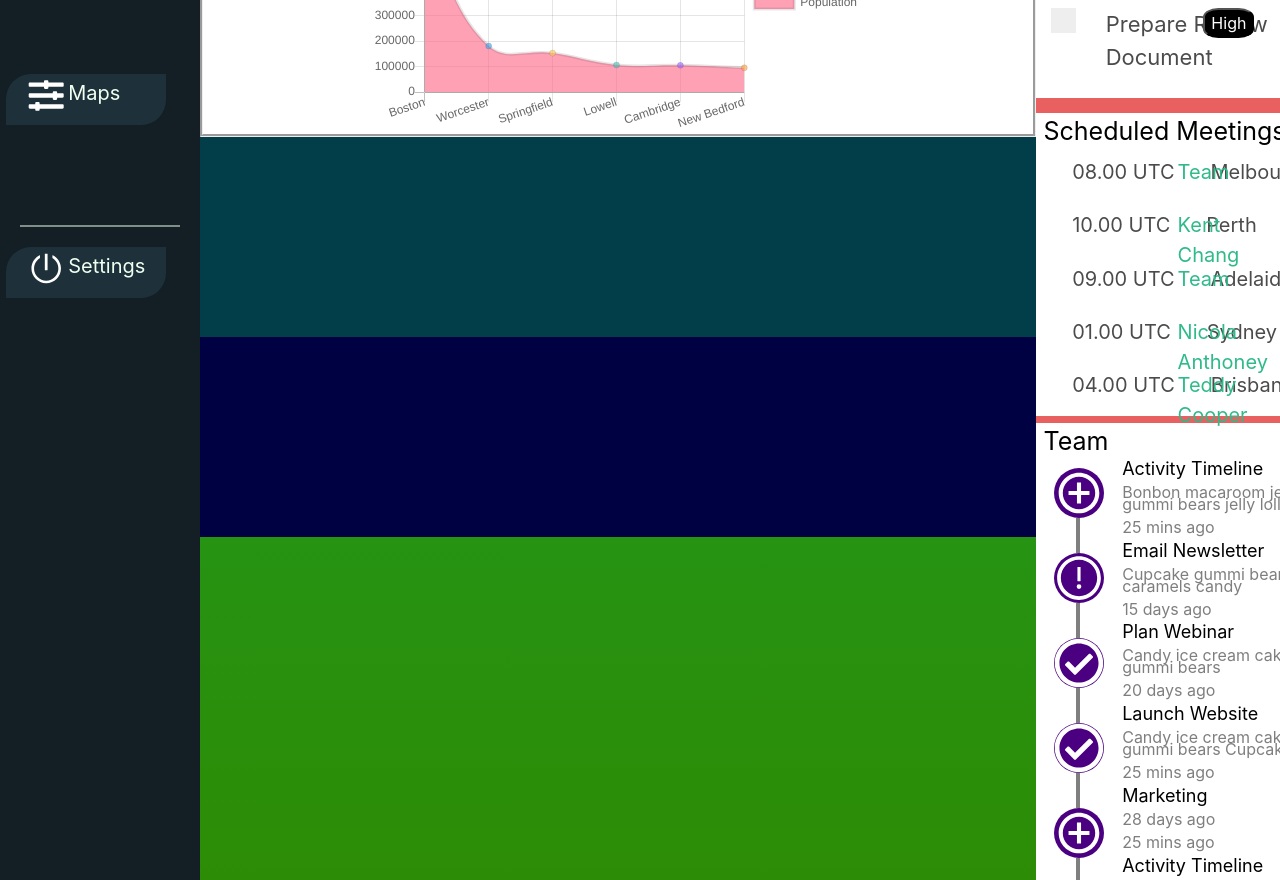
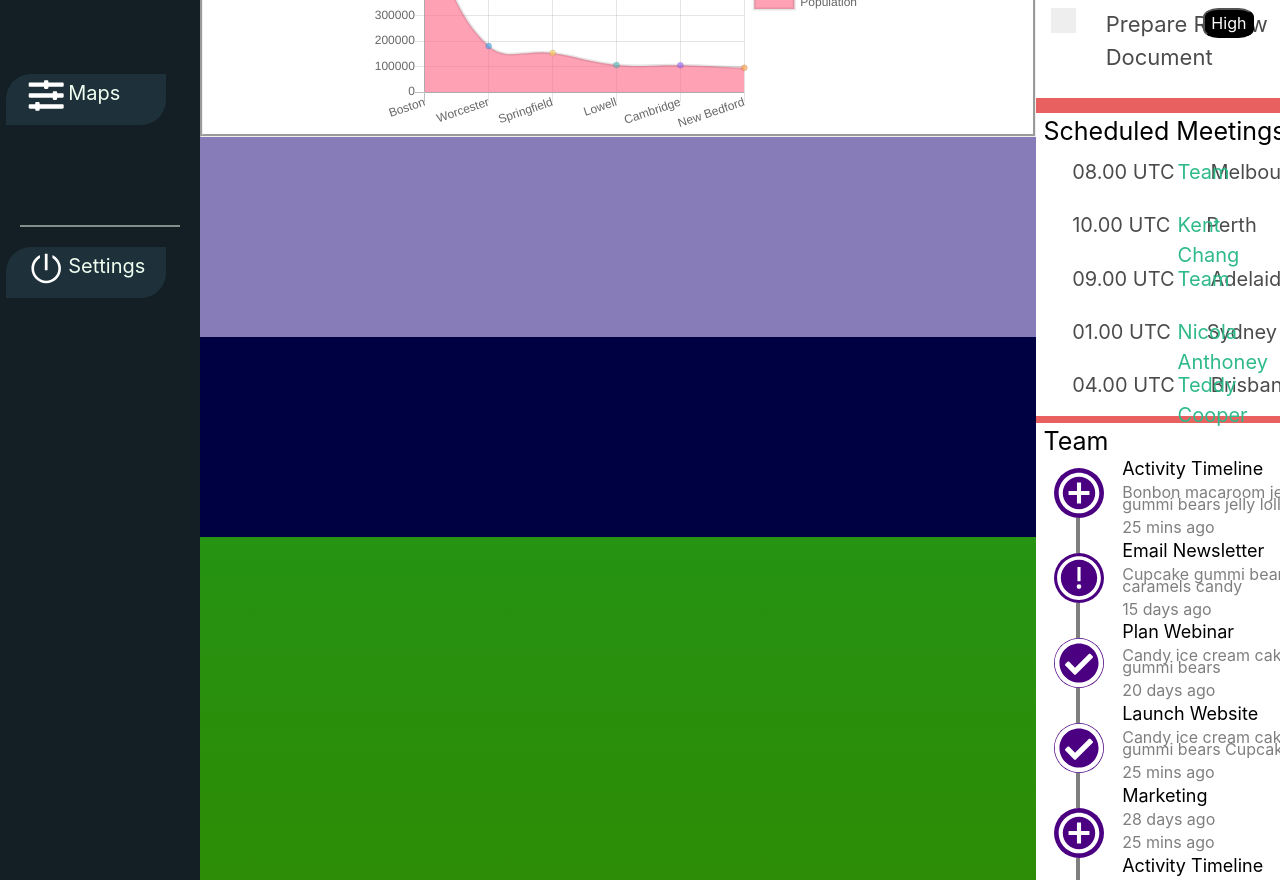
Before and after one commit to lakshan28/suntechit_assignment, a React (Create React App) app: page / in a window 1280 px wide. Shown: the part 1400-2280 px from the top of the page. Built offline with nearby package versions, Linux system fonts and the light colour scheme.

Commit message:
changed color

```diff
--- a/src/components/screens/Dashboard.css
+++ b/src/components/screens/Dashboard.css
@@ -219,7 +219,7 @@ button:focus {
 .row-4 {
   width: 100%;
   height: 200px;
-  background: rgb(2, 62, 73);
+  background: rgb(135, 124, 184);
 }
 .row-5 {
   width: 100%;
```
